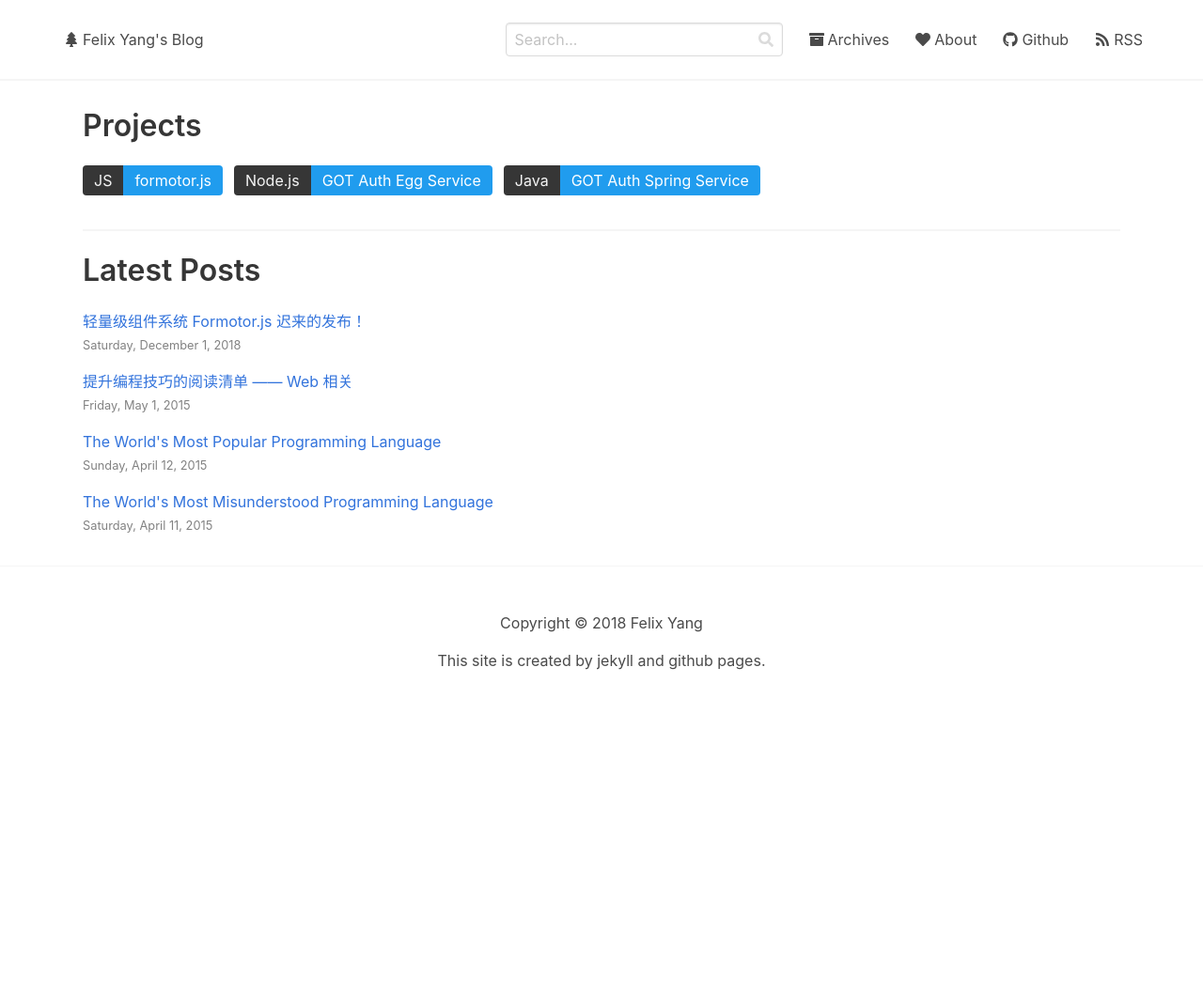
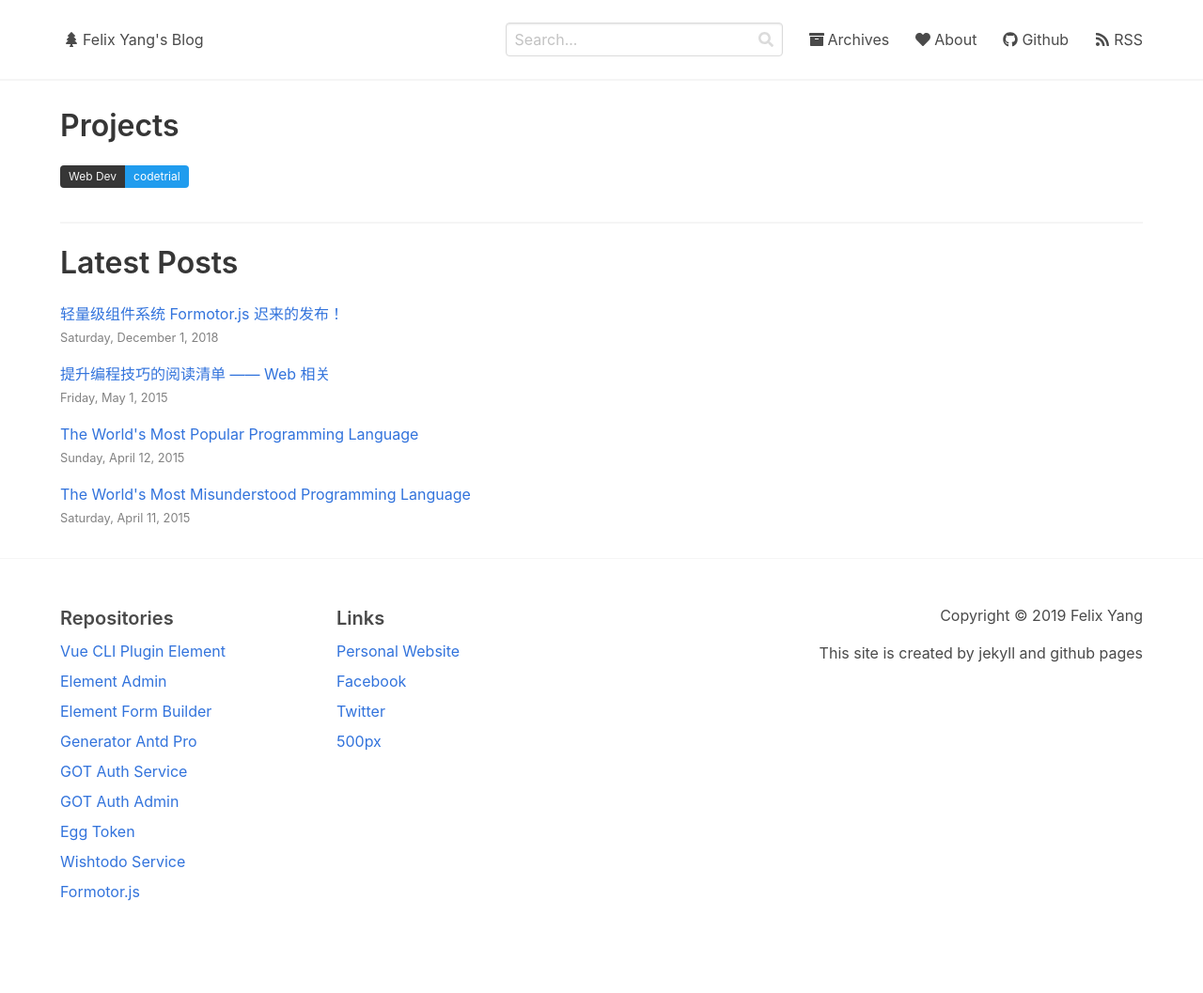
Before and after one commit to felixpy/felixpy.github.io, a Jekyll site: the page built from index.html, in a window 1280 px wide. Shown: the whole page at 94% size. Built offline with Jekyll 4.4.1, drawn with Linux system fonts in a browser that asks for light colours; nearby versions of some CDN libraries; the list of posts is cut into pages by our own code; comment, search, counter and statistics services are not loaded; before the commit the page ends 900 px from its top, so only the background shows below that.

Commit message:
update footer layout

```diff
--- a/_config.yml
+++ b/_config.yml
@@ -2,7 +2,7 @@
 title: Felix Yang's Blog
 email: felixpy.1993@gmail.com
 description: > # this means to ignore newlines until "baseurl:"
-  This site is created by jekyll and github pages.
+  This site is created by jekyll and github pages
 baseurl: "" # the subpath of your site, e.g. /blog/
 url: "https://felixpy.github.io" # the base hostname & protocol for your site
 github_username: felixpy
@@ -22,7 +22,7 @@ plugins:
   - jemoji
 
 # Paginate V1
-paginate: 7
+paginate: 256
 paginate_path: "/page/:num/"
 
 # Paginate V2
--- a/_includes/footer.html
+++ b/_includes/footer.html
@@ -1,9 +1,58 @@
 <footer class="footer">
   <div class="container">
-      <div class="content has-text-centered">
-        <p>Copyright © 2018 Felix Yang</p>
-        <p>{{ site.description }}</p>
+    <div class="columns">
+      <div class="column is-3">
+        <p class="footer-link-title"><span>Repositories</span></p>
+        <p class="footer-link-item">
+          <a target="_blank" href="https://github.com/codetrial/vue-cli-plugin-element">Vue CLI Plugin Element</a>
+        </p>
+        <p class="footer-link-item">
+          <a target="_blank" href="https://github.com/codetrial/element-admin">Element Admin</a>
+        </p>
+        <p class="footer-link-item">
+          <a target="_blank" href="https://github.com/codetrial/element-form-builder">Element Form Builder</a>
+        </p>
+        <p class="footer-link-item">
+          <a target="_blank" href="https://github.com/codetrial/generator-antd-pro">Generator Antd Pro</a>
+        </p>
+        <p class="footer-link-item">
+          <a target="_blank" href="https://github.com/codetrial/got-auth-service">GOT Auth Service</a>
+        </p>
+        <p class="footer-link-item">
+          <a target="_blank" href="https://github.com/codetrial/got-auth-admin">GOT Auth Admin</a>
+        </p>
+        <p class="footer-link-item">
+          <a target="_blank" href="https://github.com/codetrial/egg-token">Egg Token</a>
+        </p>
+        <p class="footer-link-item">
+          <a target="_blank" href="https://github.com/codetrial/wish-todo-spring">Wishtodo Service</a>
+        </p>
+        <p class="footer-link-item">
+          <a target="_blank" href="https://github.com/felixpy/formotor">Formotor.js</a>
+        </p>
       </div>
+      <div class="column is-3">
+        <p class="footer-link-title"><span>Links</span></p>
+        <p class="footer-link-item">
+          <a target="_blank" href="https://felixpy.com">Personal Website</a>
+        </p>
+        <p class="footer-link-item">
+          <a target="_blank" href="https://facebook.com/felixpy.1993">Facebook</a>
+        </p>
+        <p class="footer-link-item">
+          <a target="_blank" href="https://twitter.com/gofelixpy">Twitter</a>
+        </p>
+        <p class="footer-link-item">
+          <a target="_blank" href="https://500px.com/gofelixpy">500px</a>
+        </p>
+      </div>
+      <div class="column is-6">
+        <div class="content has-text-right">
+          <p>Copyright © {{ site.time | date: '%Y' }} Felix Yang</p>
+          <p>{{ site.description }}</p>
+        </div>
+      </div>
+    </div>
   </div>
 </footer>
 <script type="text/template" id="algolia-dropdown-menu-template">
--- a/_includes/projects.html
+++ b/_includes/projects.html
@@ -1,34 +1,16 @@
 <h3 class="title is-3">Projects</h3>
 
 <div class="field is-grouped is-grouped-multiline">
+{% for project in page.projects %}
   <div class="control">
     <a
       class="tags has-addons"
       target="_blank"
-      href="https://github.com/felixpy/formotor"
+      href="{{ project.repo }}"
     >
-      <span class="tag is-medium is-dark">JS</span>
-      <span class="tag is-medium is-info">formotor.js</span>
+      <span class="tag is-dark">{{ project.topic }}</span>
+      <span class="tag is-info">{{ project.name }}</span>
     </a>
   </div>
-  <div class="control">
-    <a
-      class="tags has-addons"
-      target="_blank"
-      href="https://github.com/codetrial/got-auth-service"
-    >
-      <span class="tag is-medium is-dark">Node.js</span>
-      <span class="tag is-medium is-info">GOT Auth Egg Service</span>
-    </a>
-  </div>
-  <div class="control">
-    <a
-      class="tags has-addons"
-      target="_blank"
-      href="https://github.com/codetrial/got-auth-spring"
-    >
-      <span class="tag is-medium is-dark">Java</span>
-      <span class="tag is-medium is-info">GOT Auth Spring Service</span>
-    </a>
-  </div>
+{% endfor %}
 </div>
--- a/_sass/_layout.scss
+++ b/_sass/_layout.scss
@@ -1,14 +1,27 @@
 .main {
-    padding: 2rem;
+    padding: 2rem 1.5rem;
 }
 
 @media screen and (min-width: 1088px) {
     .content-wrapper {
-        padding: 0 1.5rem;
+        padding: 0;
     }
 }
 
 .footer {
     border-top: 1px solid #f5f5f5;
     background-color: #fff;
+
+    .footer-link-title {
+        font-size: 1.25rem;
+        font-weight: 600;
+
+        &:not(:first-child) {
+            margin-top: 1.5rem;
+        }
+    }
+
+    .footer-link-item {
+        margin-top: 0.5rem;
+    }
 }
--- a/index.html
+++ b/index.html
@@ -2,6 +2,11 @@
 layout: default
 pagination:
   enabled: true
+
+projects:
+  - topic: Web Dev
+    name: codetrial
+    repo: https://github.com/codetrial
 ---
 
 {% include projects.html %}
```
Also changed, not shown: 1 other file.
